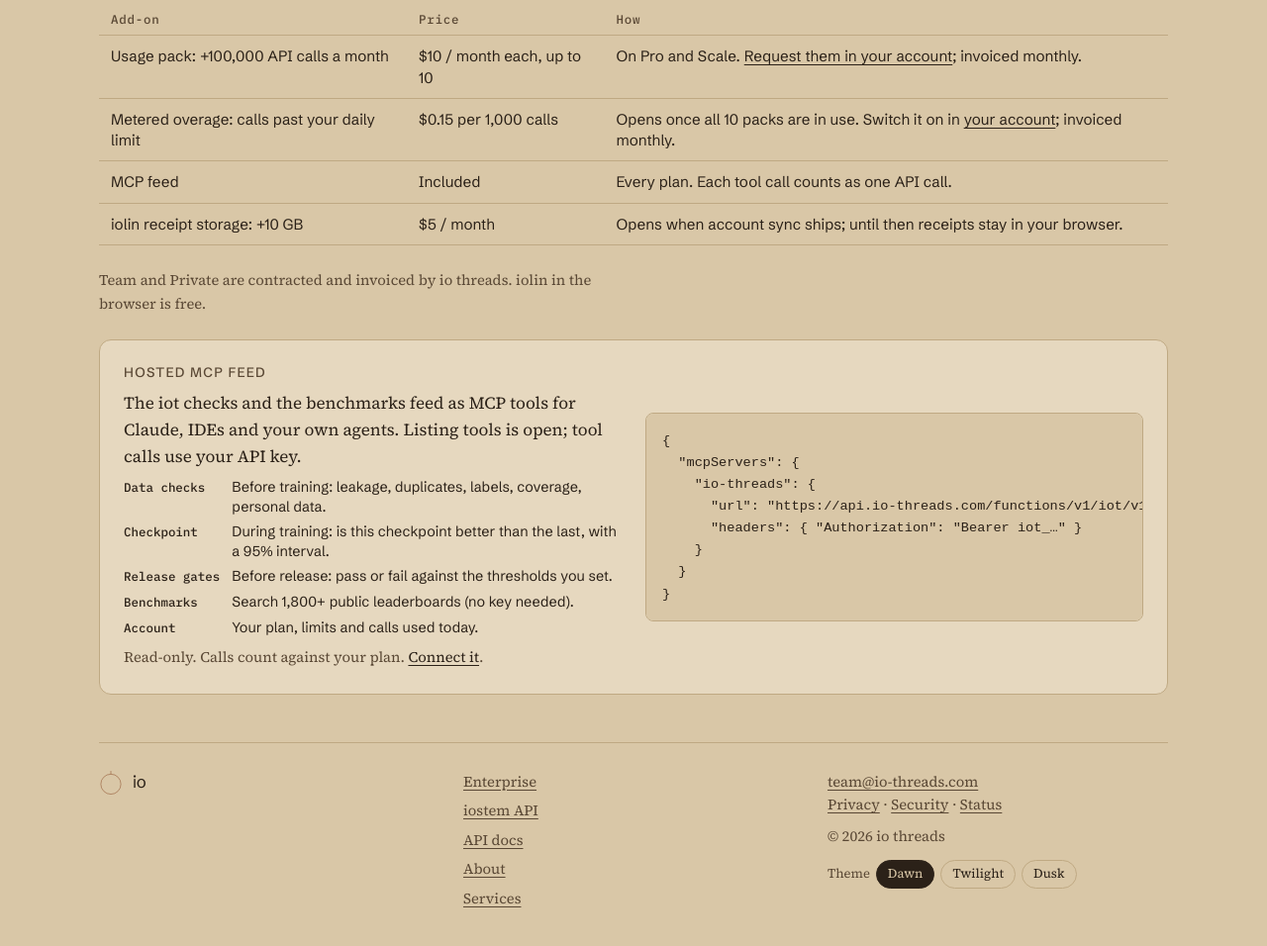
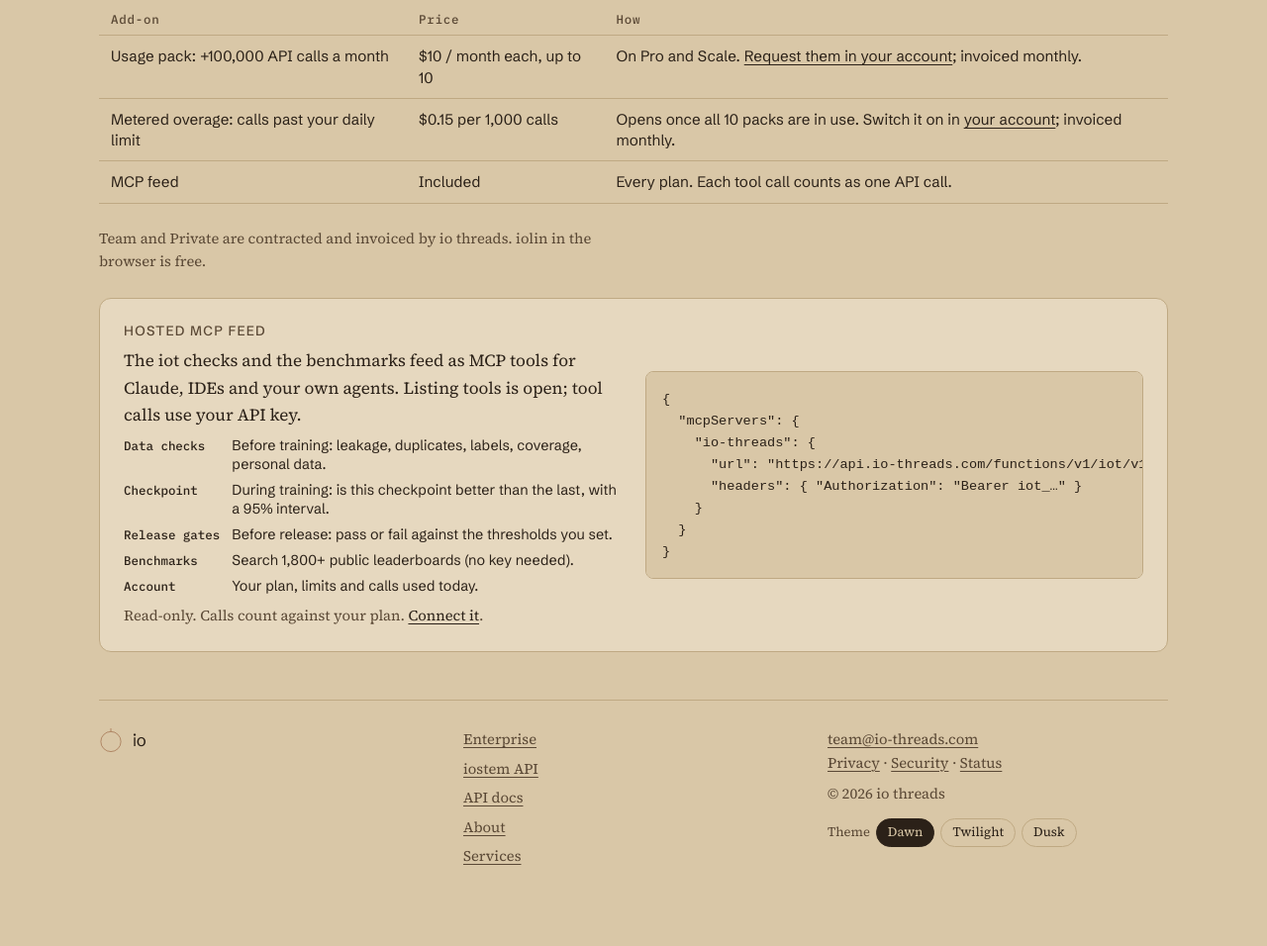
Before and after one commit to io-threads/io-threads-site, a plain HTML site: page join.html in a window 1280 px wide. Shown: the part 1604-2560 px from the top of the page at 99% size. After the commit the page ends 2522 px from the top, so only its background shows below. Drawn offline with Linux system fonts and the light colour scheme.

Commit message:
join: remove the receipt-storage add-on (opens only when account sync ships; only what's live)
Co-Authored-By: Claude Opus 5.5 (1M context) <noreply@anthropic.com>

```diff
--- a/join.html
+++ b/join.html
@@ -326,7 +326,6 @@ header.top a.mark.mark b{font-size:20px;font-weight:400;letter-spacing:normal}
         <tr><td>Usage pack: +100,000 API calls a month</td><td>$10 / month each, up to 10</td><td>On Pro and Scale. <a href="app.html#packs">Request them in your account</a>; invoiced monthly.</td></tr>
         <tr><td>Metered overage: calls past your daily limit</td><td>$0.15 per 1,000 calls</td><td>Opens once all 10 packs are in use. Switch it on in <a href="app.html">your account</a>; invoiced monthly.</td></tr>
         <tr><td>MCP feed</td><td>Included</td><td>Every plan. Each tool call counts as one API call.</td></tr>
-        <tr><td>iolin receipt storage: +10 GB</td><td>$5 / month</td><td>Opens when account sync ships; until then receipts stay in your browser.</td></tr>
       </tbody></table>
     </div>
     <style>.ways3{grid-template-columns:repeat(3,minmax(0,1fr))}@media (max-width:980px){.ways3{grid-template-columns:minmax(0,1fr)}}.usage{display:grid;gap:var(--sp3);margin-top:var(--sp4)}.utab{width:100%;border-collapse:collapse;font:400 .95rem/1.4 var(--f-display)}.utab th,.utab td{text-align:left;padding:10px 12px;border-bottom:1px solid var(--rule);vertical-align:top}.utab th{font:500 .78rem/1 var(--f-mono);color:var(--muted);letter-spacing:.06em}.utab a{color:inherit;text-underline-offset:3px}@media (max-width:640px){.utab thead{display:none}.utab tr{display:grid;padding:8px 0;border-bottom:1px solid var(--rule)}.utab td{border:0;padding:2px 0}}</style>
```
